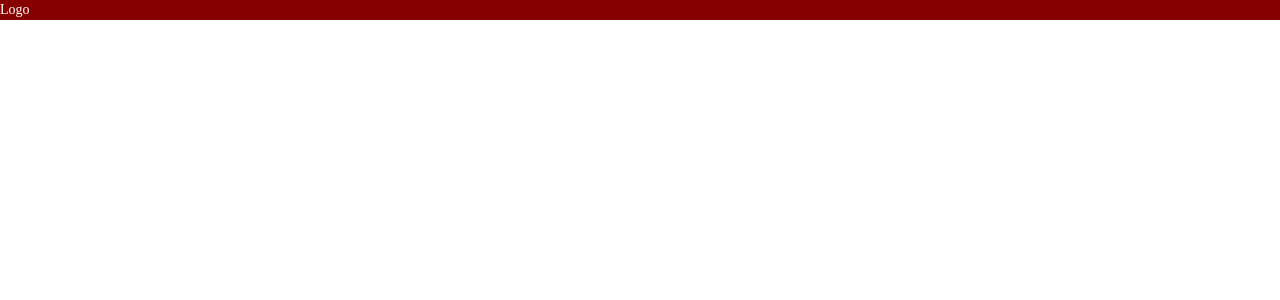
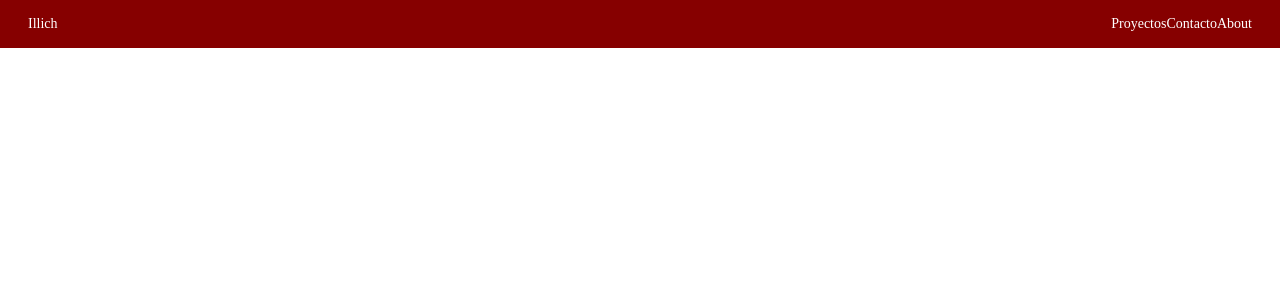
Before and after one commit to illich570/portafolio, a Next.js app: page / in a window 1280 px wide. Shown: the top 300 px of the page. Built offline with nearby package versions, Linux system fonts and the light colour scheme.

Commit message:
[ADD] added a layout for all pages and start Navbar component

```diff
--- /dev/null
+++ b/components/Layout.jsx
@@ -0,0 +1,14 @@
+import Head from 'next/head'
+import Navbar from './Navbar/Navbar'
+export default function Layout({children,titleHead}) {
+  return(
+    <>
+      <Head>
+        <title>{titleHead}</title>
+        <link rel="icon" href="/favicon.ico" />
+      </Head>
+      <Navbar/>
+      {children}
+    </>
+  )
+}
--- a/components/Navbar/Navbar.jsx
+++ b/components/Navbar/Navbar.jsx
@@ -1,17 +1,31 @@
 import styled from 'styled-components';
-import { Grid, withTheme } from '@material-ui/core';
-
+import { Grid, withTheme} from '@material-ui/core';
 
 const Navbar = withTheme(styled('div')`
   background-color: ${props => props.theme.palette.primary.main};
+  display: flex;
+  flex-direction: row;
+  justify-content: space-between;
+  padding: 0 2em;
+  align-items: center;
   `
 )
+
+const WrapperLinks = withTheme(styled('div')`
+  display: flex;
+  flex-direction: row;
+`);
 
 export default function Nav(){
   return(
     <Grid>
       <Navbar>
-        Logo
+        <div>Illich</div>
+        <WrapperLinks>
+          <p>Proyectos</p>
+          <p>Contacto</p>
+          <p>About</p>
+        </WrapperLinks>
       </Navbar>
     </Grid>
   )
--- a/pages/index.js
+++ b/pages/index.js
@@ -1,13 +1,11 @@
 import Head from 'next/head'
-import Navbar from '../components/Navbar/Navbar'
+import Layout from '../components/Layout'
 export default function Home() {
   return (
-    <div>
-      <Head>
-        <title>Create Next App</title>
-        <link rel="icon" href="/favicon.ico" />
-      </Head>
-      <Navbar/>
-    </div>
+    <>
+      <Layout titleHead="Illich Rada">
+        <span>Hola!</span>
+      </Layout>
+    </>
   )
 }
```
